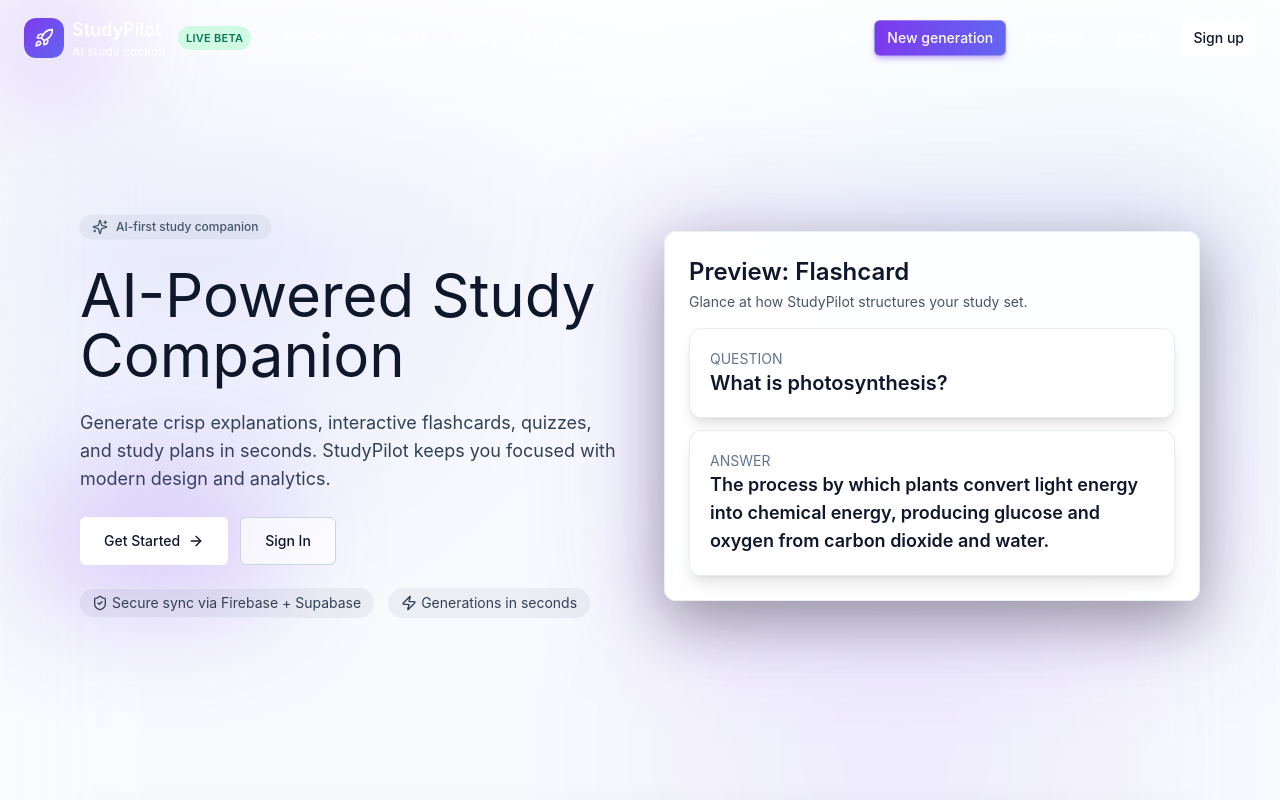
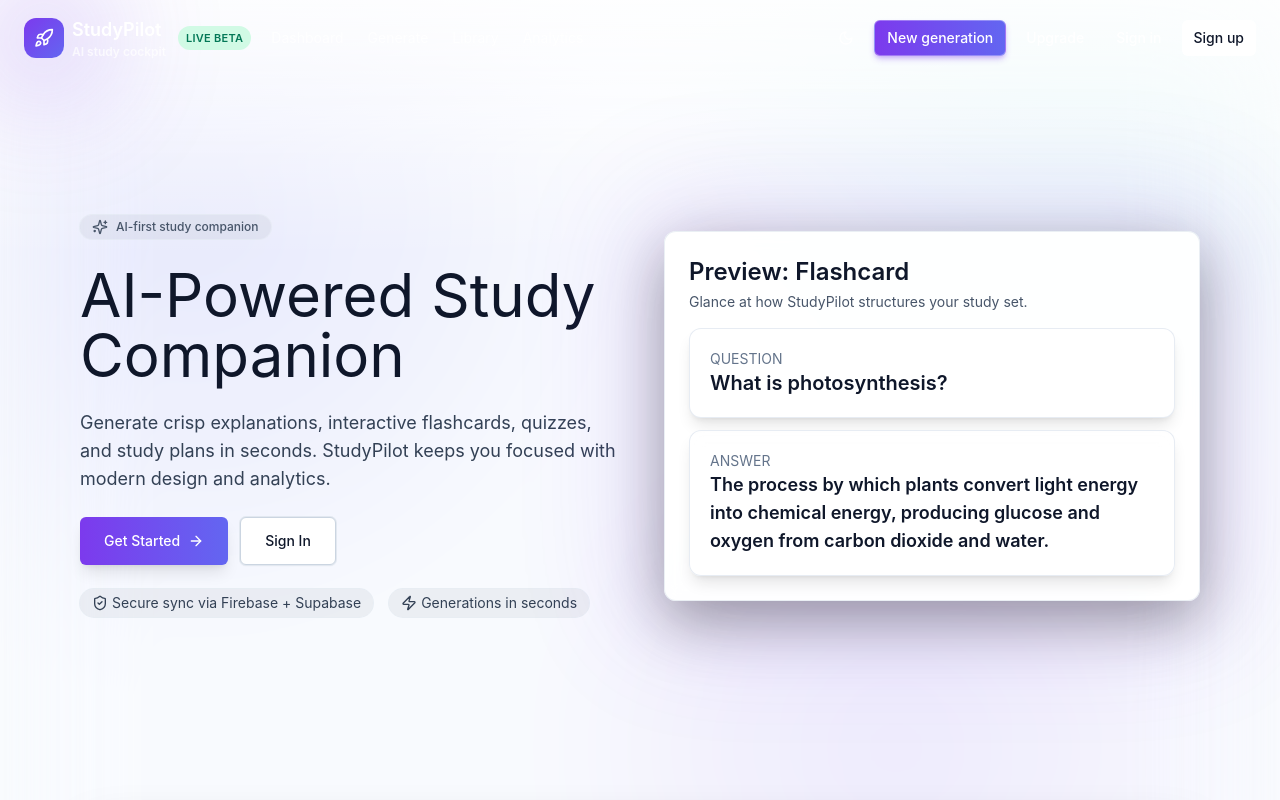
Before and after one commit to sirbxueonline-arch/phsionline-app, a Next.js app: page / in a window 1280 px wide. Shown: the top 800 px of the page. Built offline with nearby package versions, Linux system fonts and the light colour scheme; no server answers.

Commit message:
Improve landing button contrast and dark hero gradient

```diff
--- a/app/page.tsx
+++ b/app/page.tsx
@@ -22,7 +22,10 @@ export default function LandingPage() {
           </p>
           <div className="flex flex-wrap items-center justify-center gap-3 lg:justify-start">
             <Link href="/auth/signup">
-              <Button size="lg" className="shadow-glow bg-white text-slate-900 hover:bg-slate-200">
+              <Button
+                size="lg"
+                className="shadow-lg bg-gradient-to-r from-brand to-indigo-500 text-white hover:from-brand/90 hover:to-indigo-500/90"
+              >
                 Get Started
                 <ArrowRight className="ml-2 h-4 w-4" />
               </Button>
@@ -31,7 +34,7 @@ export default function LandingPage() {
               <Button
                 size="lg"
                 variant="outline"
-                className="border-slate-300 bg-white/70 text-slate-900 hover:bg-white dark:border-white/40 dark:bg-transparent dark:text-white dark:hover:bg-white/10"
+                className="border-slate-300 bg-white text-slate-900 shadow-sm hover:bg-slate-50 ring-1 ring-slate-200 dark:border-white/40 dark:bg-transparent dark:text-white dark:hover:bg-white/10 dark:ring-0"
               >
                 Sign In
               </Button>
```
